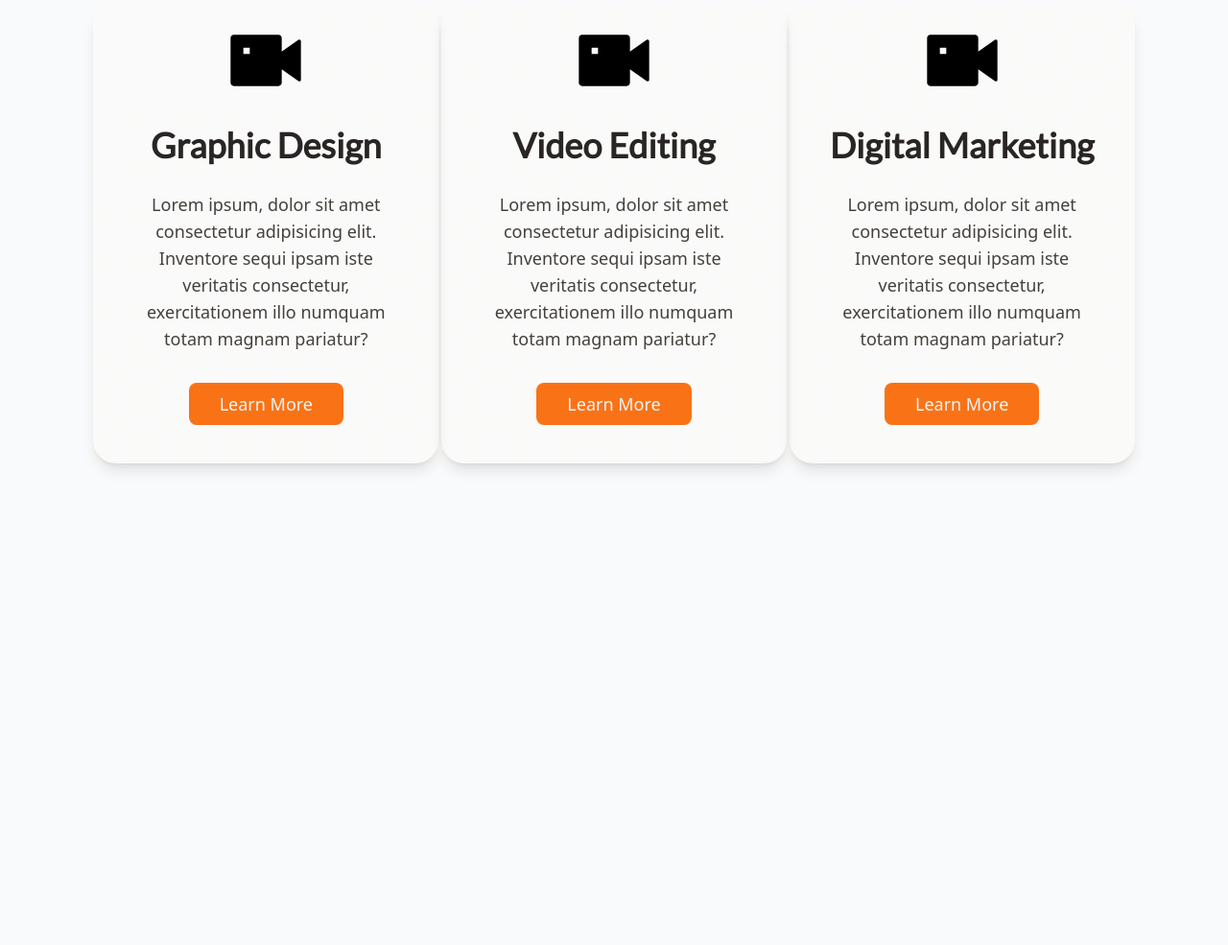
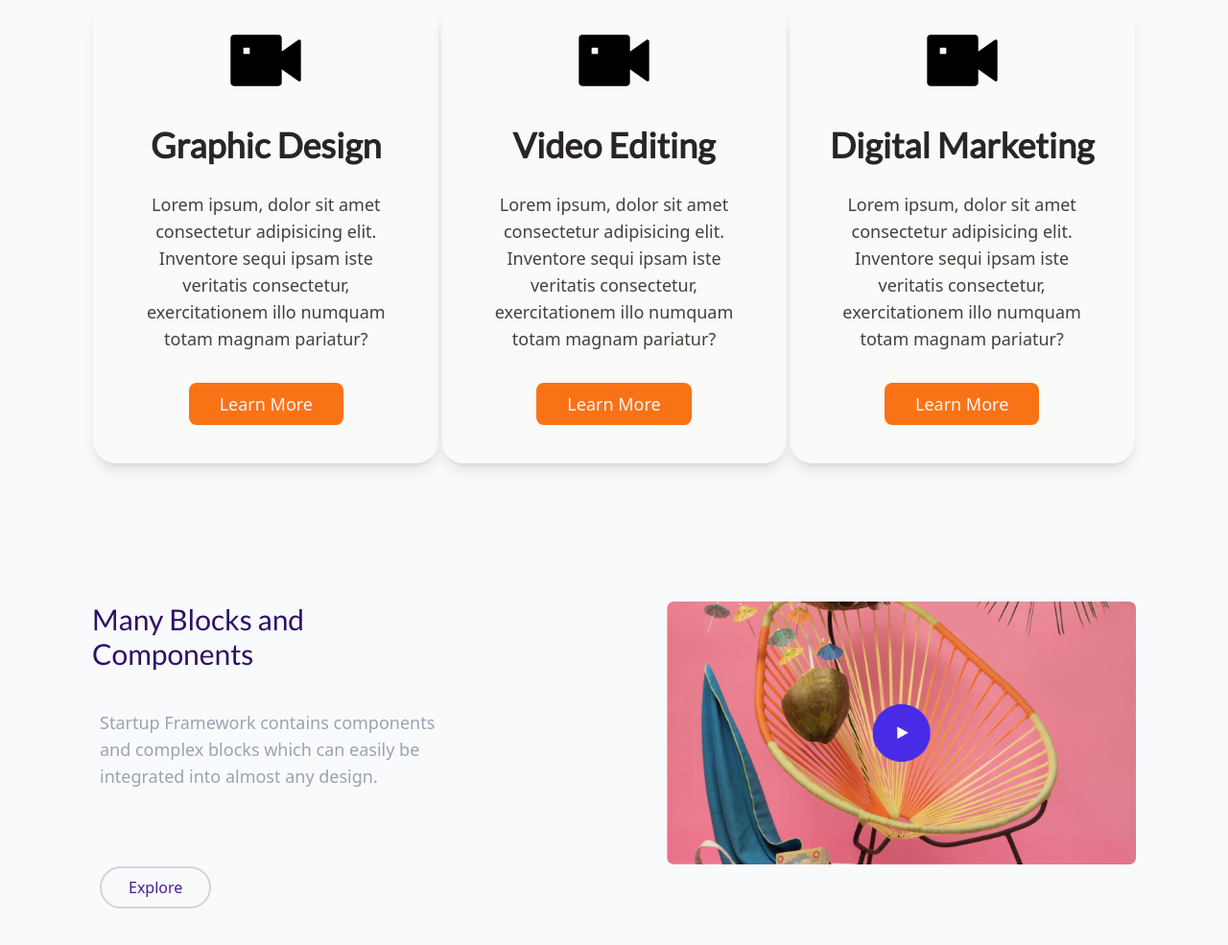
Before and after one commit to CodeMonk21/PixelLab, a website: page public/index.html in a window 1280 px wide. Shown: the part 835-1820 px from the top of the page at 96% size. Before the commit the page ends 1366 px from the top, so only its background shows below. Drawn offline with Linux system fonts and the light colour scheme.

Commit message:
video section done

```diff
--- a/public/index.html
+++ b/public/index.html
@@ -46,7 +46,7 @@
     </header>
     <main>
         <!-- Service -->
-        <section class="mt-24">
+        <section class="my-24">
             <div class="text-center">
                 <h2 class="uppercase text-sm tracking-[0.6rem] text-gray-500 font-bold mb-2">Service</h2>
                 <h1 class="text-5xl font-bold text-slate-800 font-lato">Our Vision & Our Goal</h1>
@@ -72,6 +72,18 @@
                 </div>
             </div>
         </section>
+        <!-- Video section -->
+        <section class="my-36 flex">
+            <div class="flex flex-col">
+                <h2 class="text-violet-950 text-3xl font-medium font-lato mb-10">Many Blocks and <br> Components</h2>
+                <p class="text-gray-400 text-lg font-normal w-2/3 px-2 mb-20">Startup Framework contains components and complex blocks which can easily be integrated into almost any design.</p>
+                <button class="border-2 w-fit text-violet-900 font-medium px-7 py-2 rounded-full border-gray-300 mx-2">Explore</button>
+            </div>
+            <div class="grow w-9/12">
+                <img class="w-full" src="/assets/Video Player.png" alt="">
+            </div>
+        </section>
+
     </main>
 
 
```
Also changed, not shown: public/output.css.
